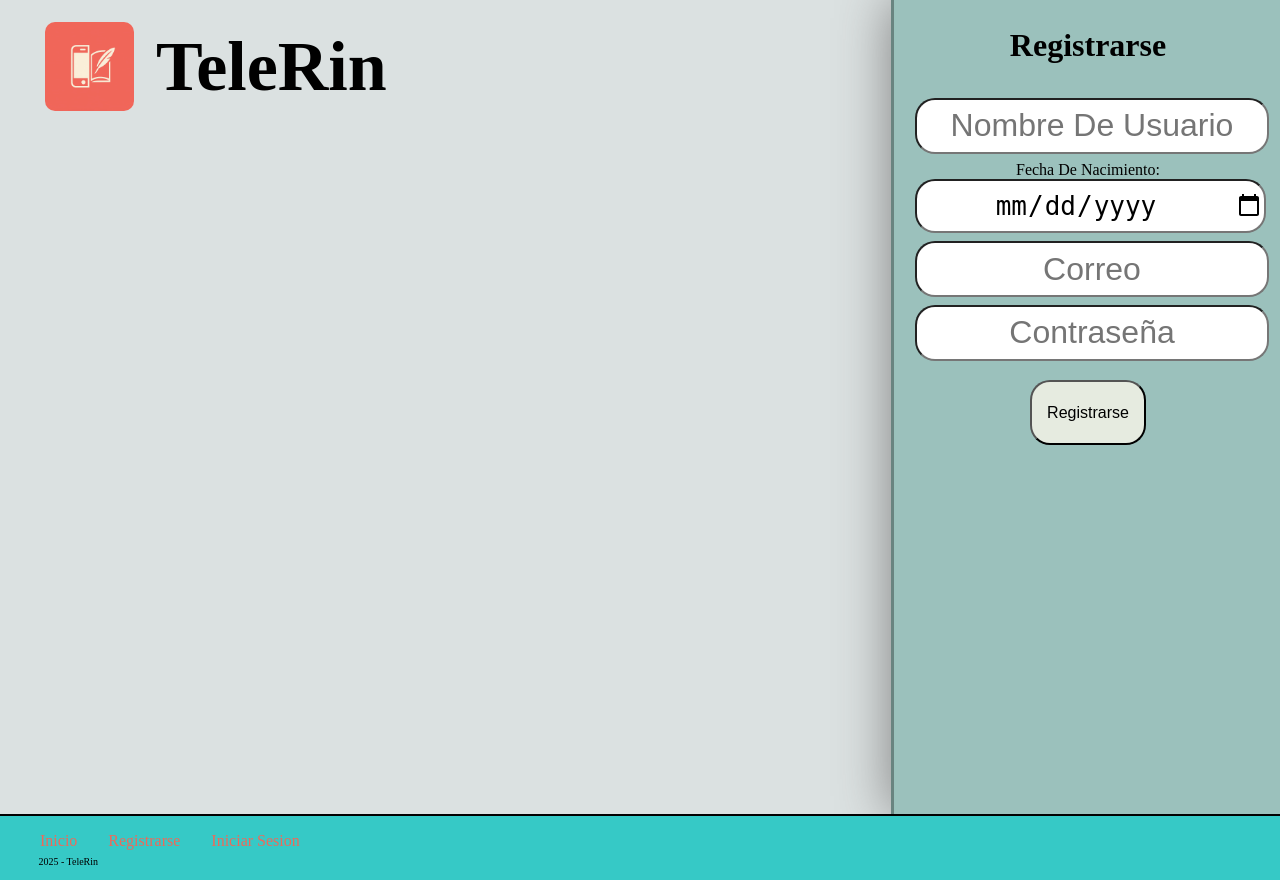
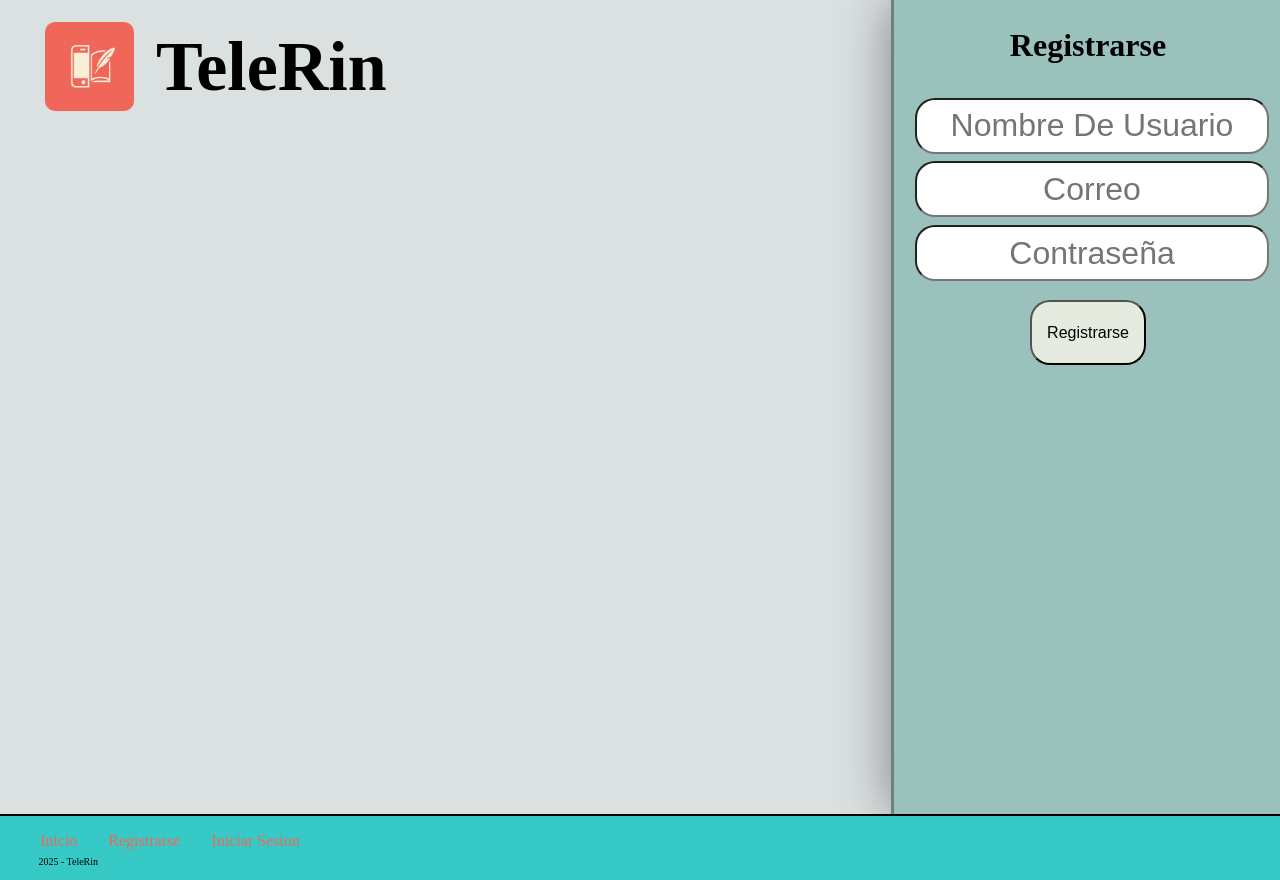
Before and after one commit to AlejandroDS1234/TeleRin, a Flask app: page /registrar_usuario in a window 1280 px wide. Run offline with Flask 3, Linux system fonts and the light colour scheme; some libraries are stand-ins or nearby versions.

Commit message:
actializacion

```diff
--- a/app.py
+++ b/app.py
@@ -25,7 +25,6 @@ def conectar():
 def registrarse():
     if request.method == "POST":
         nombre_us=request.form["nombre_usuario"]
-        fecha_nc_us=request.form["fecha_nm_usuario"]
         correo_us=request.form["correo_usuario"]
         contraseña_us=request.form["contraseña_usuario"]
         db=conectar()
@@ -33,15 +32,15 @@ def registrarse():
         try:
             validacion=validate_email(correo_us)
             correo_usuario=validacion.email
-            cursor.execute('SELECT * FROM "USUARIOS" WHERE correo_usuario = %s', (correo_usuario,))
+            cursor.execute('SELECT * FROM usuarios WHERE correo_usuario = %s', (correo_usuario,))
             if cursor.fetchone():
                 db.close()
                 flash("Correo ya registrado", "warning")
 
                 return redirect(url_for("registrar_usuario"))
             else:
-                valores=(nombre_us, fecha_nc_us, correo_usuario, contraseña_us)
-                sql='INSERT INTO "USUARIOS" (nombre_usuario, fecha_nc_usuario, correo_usuario, contraseña_usuario) VALUES (%s, %s, %s, %s)'
+                valores=(nombre_us, correo_usuario, contraseña_us)
+                sql='INSERT INTO usuarios (nombre_usuario, correo_usuario, contrasena_usuario) VALUES (%s, %s, %s)'
                 cursor.execute(sql,valores)
                 db.commit()
                 db.close()
--- a/static/style.css
+++ b/static/style.css
@@ -123,10 +123,7 @@
     border-radius: 10px;
     font-size: 200%;
 }
-.enunciado_fecha_nm_registrarse {
-    color:black;
 
-}
 .mensaje-warning {
     border-color:#FF0000;
     color: #FF0000;
--- a/templates/registrarse.html
+++ b/templates/registrarse.html
@@ -16,17 +16,13 @@
             <h2>Registrarse</h2>
             <form method="post" action="/registrarse" class="formulario_ingresar">
                 <div class="fila_ingresar">
-                    <input class="input_ingresar" name="nombre_usuario" type="text" required placeholder="Nombre De Usuario">
+                    <input class="input_ingresar" name="nombre_usuario" type="text" required placeholder="Nombre De Usuario" maxlength="100">
                 </div>
                 <div class="fila_ingresar">
-                    <label for="fecha_nm_usuario" class="enunciado_fecha_nm_registrarse">Fecha De Nacimiento:</label>
-                    <input class="input_ingresar" name="fecha_nm_usuario" id="fecha_nm_usuario" type="date">
+                    <input class="input_ingresar" name="correo_usuario" type="email" required placeholder="Correo" maxlength="100">
                 </div>
                 <div class="fila_ingresar">
-                    <input class="input_ingresar" name="correo_usuario" type="email" required placeholder="Correo">
-                </div>
-                <div class="fila_ingresar">
-                    <input class="input_ingresar" name="contraseña_usuario" type="password" required placeholder="Contraseña">
+                    <input class="input_ingresar" name="contraseña_usuario" type="password" required placeholder="Contraseña" maxlength="255">
                 </div>
                 <button type="submit" class="boton_ingresar">Registrarse</button>
 
```
